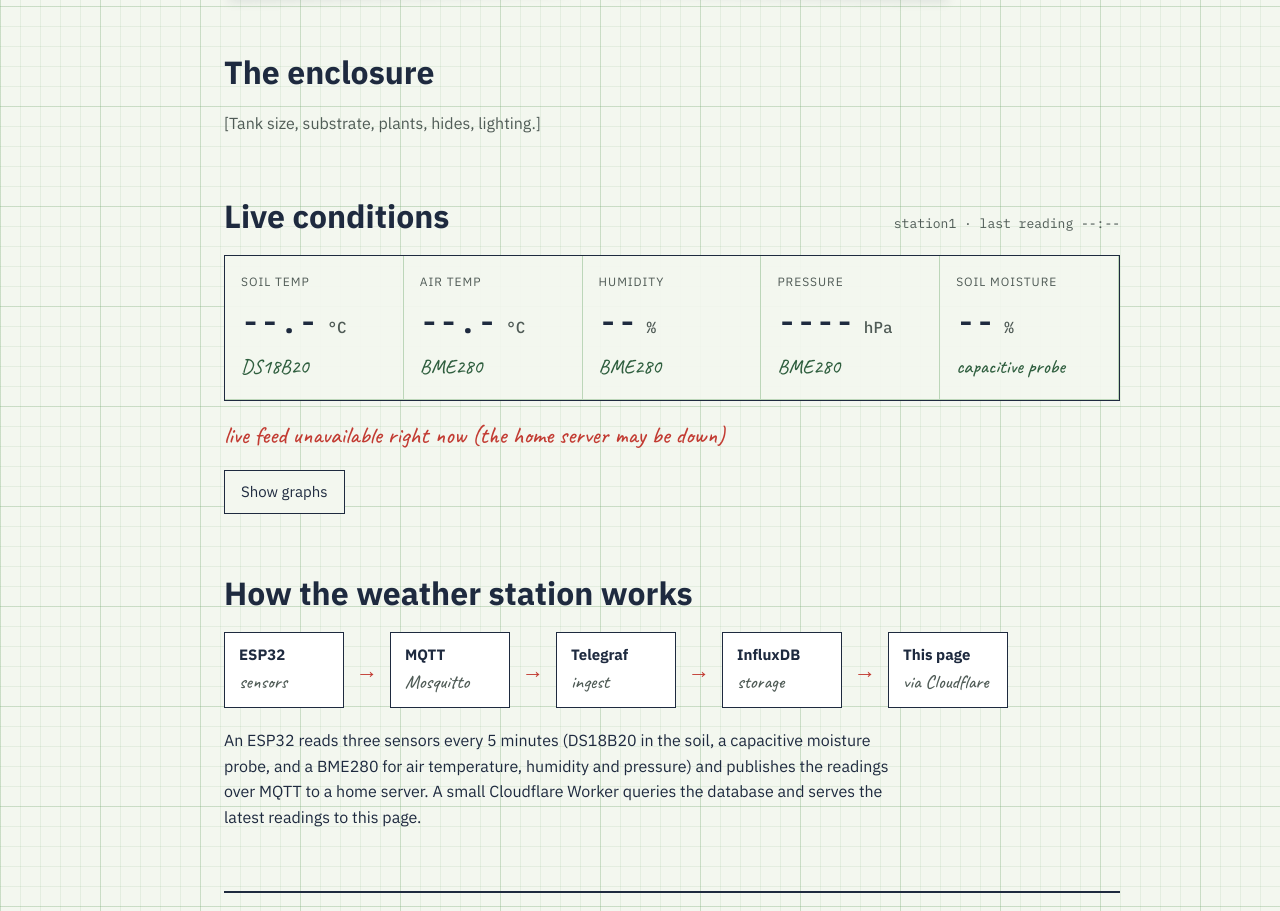
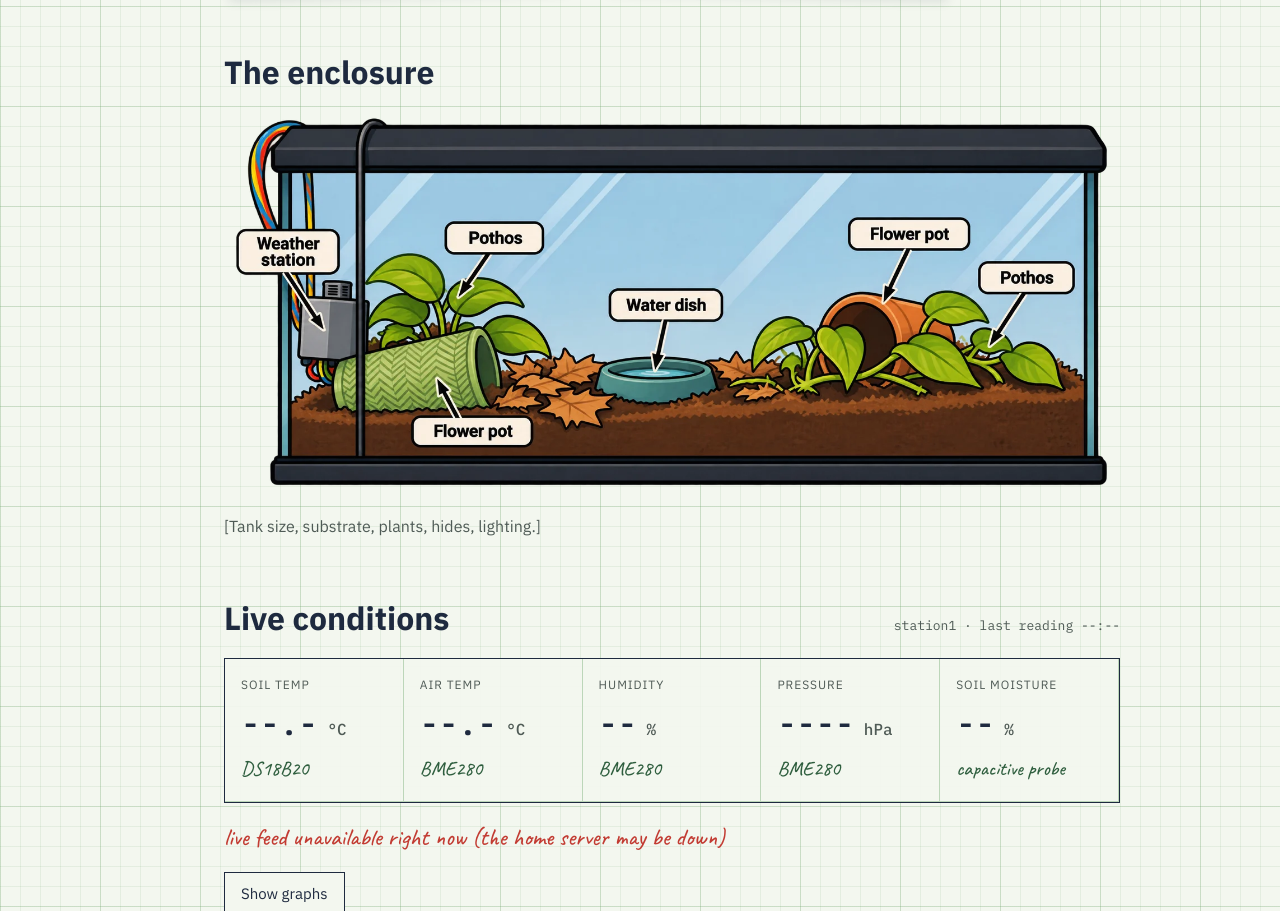
Before and after one commit to Will-ballentine/willballentine.com, a plain HTML site: page toads/index.html in a window 1280 px wide. Shown: the part 894-1805 px from the top of the page. Drawn offline with Linux system fonts and the light colour scheme; no server answers.

Commit message:
Add toad tank drawing to the enclosure section and home Toad Tank card
Co-Authored-By: Claude Opus 5.5 <noreply@anthropic.com>
Claude-Session: https://claude.ai/code/session_01Pny2dowSxF4CJZsqNKUqSP

```diff
--- a/css/style.css
+++ b/css/style.css
@@ -278,3 +278,8 @@ html.cover-open, html.cover-open body { overflow: hidden; }
 .view-toggle button[aria-checked="true"] { background: var(--cover); border-color: var(--cover); }
 .view-toggle button[aria-checked="true"]::after { transform: translateX(22px); background: var(--paper); }
 .pubs[hidden], .entries[hidden] { display: none; }
+
+/* drawings */
+.diagram { margin: 0; }
+.diagram img { width: 100%; }
+.entry .card-img { width: 100%; }
--- a/toads/index.html
+++ b/toads/index.html
@@ -60,6 +60,7 @@
 
     <section id="enclosure">
       <h2>The enclosure</h2>
+      <figure class="diagram"><img src="images/enclosure.webp" width="1600" height="683" alt="Labeled drawing of the toad tank: the weather station on the left wall, pothos plants, two flower pot hides, and a water dish on soil with leaf litter"></figure>
       <p class="placeholder">[Tank size, substrate, plants, hides, lighting.]</p>
     </section>
 
```
Also changed, not shown: index.html (+1 -0 lines), toads/images/enclosure-small.webp (added), toads/images/enclosure.webp (added).
